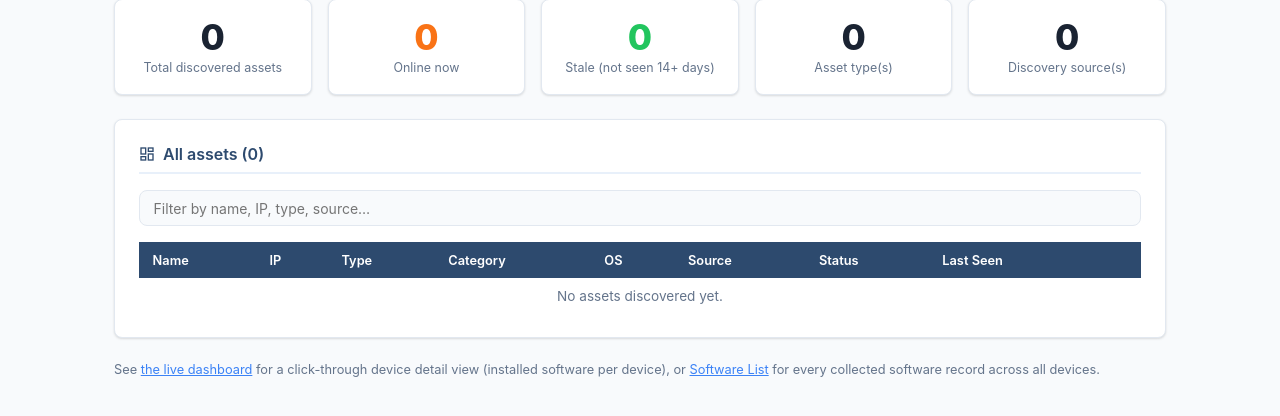
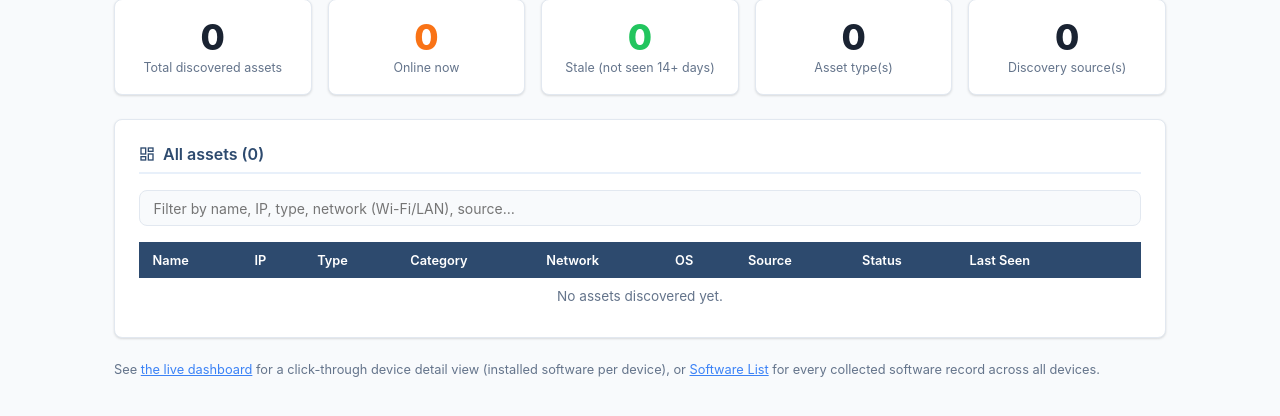
Before and after one commit to 83avenger/AD-Agent, a Flask app: page /assets in a window 1280 px wide. Shown: the part 290-706 px from the top of the page. Run offline with Flask 3, Linux system fonts and the light colour scheme; data that the repository does not hold is empty; some libraries are stand-ins or nearby versions.

Commit message:
Add Wi-Fi / LAN / VPN connection type to Assets and Endpoints
Each device now reports how it is actually connected, taken from the up adapter
holding the lowest-metric IPv4 default route: Wi-Fi, LAN, Mobile, or VPN. When a
VPN/tunnel carries the route over a physical link, both are reported, e.g.
'Wi-Fi (VPN)'. The adapter name is kept for the tooltip.

- Send-InventoryCheckin.ps1: Get-ConnectionInfo adds ConnectionType and
  ConnectionAdapter to every check-in and to the collector log line. It never
  fails a check-in.
- SoftwareInventory module: the same probe as $script:ConnectionProbe, plus
  Get-NetworkConnection (local or over WinRM, returns $null instead of
  throwing). Run-Discovery records it for hosts it categorises over WinRM; the
  discovery CSV gains a ConnectionType column.
- assets_db: connection_type / connection_adapter columns, auto-added to
  existing databases. Written by check-ins and discovery with COALESCE, so a
  report without the field (older collector, network-only scan) keeps the last
  known value. Endpoint-supplied values are string-only and length-capped.
- Assets and Endpoints pages: a Network column (coloured badge, adapter on
  hover), a "By network" count, and the text filter matches it.

Verified: probe tested with mocked adapters (LAN, Wi-Fi, docked laptop, either
metric order, WARP and AnyConnect over Wi-Fi/LAN, cellular, Hyper-V switch, no
route, no adapters, cmdlet failure); the collector and module copies are
identical. Store: Wi-Fi to LAN update, keep-last on a missing field, discovery
sync, junk capping, and migration of a pre-existing DB. Pages render the column
and counts. The real check-in endpoint stores the field. The Intune package
still round-trips. Windows NetAdapter/NetRoute cmdlets themselves are mocked,
not executed.

Co-Authored-By: Claude Opus 5.5 <noreply@anthropic.com>
Claude-Session: https://claude.ai/code/session_01Sdd52zyevE42JC3mWBHu7Z

```diff
--- a/WebApp/app.py
+++ b/WebApp/app.py
@@ -1500,12 +1500,15 @@ def assets_list():
     by_type: dict = {}
     by_category: dict = {}
     by_source: dict = {}
+    by_network: dict = {}
     online_count = 0
     stale_count = 0
     for a in assets:
         by_type[a.get("AssetType", "Unknown")] = by_type.get(a.get("AssetType", "Unknown"), 0) + 1
         by_category[a.get("Category", "Unknown")] = by_category.get(a.get("Category", "Unknown"), 0) + 1
         by_source[a.get("Source", "Unknown")] = by_source.get(a.get("Source", "Unknown"), 0) + 1
+        net = a.get("ConnectionType") or "Not reported"
+        by_network[net] = by_network.get(net, 0) + 1
         if _is_online(a.get("LastSeen")):
             online_count += 1
         if _is_stale(a.get("LastSeen")):
@@ -1521,6 +1524,7 @@ def assets_list():
         by_type=sorted(by_type.items(), key=lambda kv: -kv[1]),
         by_category=sorted(by_category.items(), key=lambda kv: -kv[1]),
         by_source=sorted(by_source.items(), key=lambda kv: -kv[1]),
+        by_network=sorted(by_network.items(), key=lambda kv: -kv[1]),
         last_scan=last_scan,
         is_online=_is_online,
         is_stale=_is_stale,
@@ -1630,7 +1634,10 @@ def endpoints_list():
 
     by_source: dict = {}
     by_location: dict = {}
+    by_network: dict = {}
     for e in endpoints:
+        net = e.get("ConnectionType") or "Not reported"
+        by_network[net] = by_network.get(net, 0) + 1
         s = e.get("CheckinSource", "Unknown")
         by_source[s] = by_source.get(s, 0) + 1
         loc = e.get("LastLocation", "Unknown")
@@ -1649,6 +1656,7 @@ def endpoints_list():
         today_count=len(today),
         by_source=sorted(by_source.items(), key=lambda kv: -kv[1]),
         by_location=sorted(by_location.items(), key=lambda kv: -kv[1]),
+        by_network=sorted(by_network.items(), key=lambda kv: -kv[1]),
         presence=presence,
         presence_days=PRESENCE_WINDOW_DAYS,
         location_configured=bool(_corporate_networks()),
--- a/WebApp/assets_db.py
+++ b/WebApp/assets_db.py
@@ -94,6 +94,12 @@ _ADDED_COLUMNS = {
     "last_office_checkin": "TEXT",
     "last_remote_checkin": "TEXT",
     "last_location":       "TEXT",   # 'Office' | 'Remote' | 'Unknown'
+    # How the device is connected right now: 'Wi-Fi' | 'LAN' | 'VPN' | 'Mobile' | 'Other',
+    # with '(VPN)' appended when a VPN carries the default route over a physical link
+    # (e.g. 'Wi-Fi (VPN)'). Reported by the push collector and the discovery WinRM probe
+    # from the adapter holding the default route; the adapter name is kept beside it.
+    "connection_type":     "TEXT",
+    "connection_adapter":  "TEXT",
 }
 
 # Daily presence rollup. NOT one row per check-in: presence check-ins run every 30
@@ -307,7 +313,9 @@ def sync_assets(state_dir: Path, assets: list) -> None:
             row = (
                 key, a.get("Name"), a.get("IP"), a.get("AssetType"), a.get("OS"),
                 a.get("OpenPorts"), a.get("Source"), a.get("LastSeen"), a.get("CollectionNote"),
-                json.dumps(software) if software else None, category, now, now,
+                json.dumps(software) if software else None, category,
+                _clean_conn(a.get("ConnectionType")), _clean_conn(a.get("ConnectionAdapter"), 200),
+                now, now,
             )
             if BACKEND == "postgres":
                 # A host discovered first as a bare IP (no reverse DNS yet) that later
@@ -318,8 +326,9 @@ def sync_assets(state_dir: Path, assets: list) -> None:
                     cur.execute("DELETE FROM assets WHERE dedup_key = %s AND dedup_key != %s", (ip, key))
                 cur.execute("""
                     INSERT INTO assets (dedup_key, name, ip, asset_type, os, open_ports,
-                        source, last_seen, collection_note, software_json, category, first_seen, updated_at)
-                    VALUES (%s, %s, %s, %s, %s, %s, %s, %s, %s, %s, %s, %s, %s)
+                        source, last_seen, collection_note, software_json, category,
+                        connection_type, connection_adapter, first_seen, updated_at)
+                    VALUES (%s, %s, %s, %s, %s, %s, %s, %s, %s, %s, %s, %s, %s, %s, %s)
                     ON CONFLICT (dedup_key) DO UPDATE SET
                         name            = EXCLUDED.name,
                         ip              = EXCLUDED.ip,
@@ -333,6 +342,8 @@ def sync_assets(state_dir: Path, assets: list) -> None:
                         collection_note = EXCLUDED.collection_note,
                         software_json   = COALESCE(EXCLUDED.software_json, assets.software_json),
                         category        = COALESCE(EXCLUDED.category, assets.category),
+                        connection_type    = COALESCE(EXCLUDED.connection_type, assets.connection_type),
+                        connection_adapter = COALESCE(EXCLUDED.connection_adapter, assets.connection_adapter),
                         updated_at      = EXCLUDED.updated_at
                 """, row)
             else:
@@ -340,8 +351,9 @@ def sync_assets(state_dir: Path, assets: list) -> None:
                     cur.execute("DELETE FROM assets WHERE dedup_key = ? AND dedup_key != ?", (ip, key))
                 cur.execute("""
                     INSERT INTO assets (dedup_key, name, ip, asset_type, os, open_ports,
-                        source, last_seen, collection_note, software_json, category, first_seen, updated_at)
-                    VALUES (?, ?, ?, ?, ?, ?, ?, ?, ?, ?, ?, ?, ?)
+                        source, last_seen, collection_note, software_json, category,
+                        connection_type, connection_adapter, first_seen, updated_at)
+                    VALUES (?, ?, ?, ?, ?, ?, ?, ?, ?, ?, ?, ?, ?, ?, ?)
                     ON CONFLICT(dedup_key) DO UPDATE SET
                         name            = excluded.name,
                         ip              = excluded.ip,
@@ -355,6 +367,8 @@ def sync_assets(state_dir: Path, assets: list) -> None:
                         collection_note = excluded.collection_note,
                         software_json   = COALESCE(excluded.software_json, assets.software_json),
                         category        = COALESCE(excluded.category, assets.category),
+                        connection_type    = COALESCE(excluded.connection_type, assets.connection_type),
+                        connection_adapter = COALESCE(excluded.connection_adapter, assets.connection_adapter),
                         updated_at      = excluded.updated_at
                 """, row)
         conn.commit()
@@ -381,6 +395,16 @@ def _derive_category(asset_type: str | None, os: str | None) -> str:
     return "Unknown"
 
 
+def _clean_conn(value, max_len: int = 40):
+    """Normalise a device-reported connection field: strings only, trimmed, length-capped
+    (it comes from an endpoint, so it must not be able to write an arbitrary blob into
+    the row), and None for empty so the upsert's COALESCE keeps the last known value."""
+    if not isinstance(value, str):
+        return None
+    value = value.strip()[:max_len]
+    return value or None
+
+
 def _row_to_asset(row) -> dict:
     get = row.__getitem__ if isinstance(row, (dict,)) else (lambda k: row[k])
     try:
@@ -400,7 +424,9 @@ def _row_to_asset(row) -> dict:
                      ("checkin_user", "CheckinUser"),
                      ("last_office_checkin", "LastOfficeCheckin"),
                      ("last_remote_checkin", "LastRemoteCheckin"),
-                     ("last_location", "LastLocation")):
+                     ("last_location", "LastLocation"),
+                     ("connection_type", "ConnectionType"),
+                     ("connection_adapter", "ConnectionAdapter")):
         try:
             val = get(col)
         except (KeyError, IndexError):
@@ -542,14 +568,17 @@ def record_checkin(state_dir: Path, payload: dict, checkin_source: str = "PushCo
             payload.get("OS"), payload.get("Source") or checkin_source, seen,
             json.dumps(software) if software else None,
             seen, checkin_source, payload.get("User"),
-            office_ts, remote_ts, location, now, now,
+            office_ts, remote_ts, location,
+            _clean_conn(payload.get("ConnectionType")), _clean_conn(payload.get("ConnectionAdapter"), 200),
+            now, now,
         )
         if BACKEND == "postgres":
             cur.execute("""
                 INSERT INTO assets (dedup_key, name, ip, asset_type, os, source, last_seen,
                     software_json, last_checkin, checkin_source, checkin_user,
-                    last_office_checkin, last_remote_checkin, last_location, first_seen, updated_at)
-                VALUES (%s, %s, %s, %s, %s, %s, %s, %s, %s, %s, %s, %s, %s, %s, %s, %s)
+                    last_office_checkin, last_remote_checkin, last_location,
+                    connection_type, connection_adapter, first_seen, updated_at)
+                VALUES (%s, %s, %s, %s, %s, %s, %s, %s, %s, %s, %s, %s, %s, %s, %s, %s, %s, %s)
                 ON CONFLICT (dedup_key) DO UPDATE SET
                     name           = COALESCE(EXCLUDED.name, assets.name),
                     ip             = COALESCE(EXCLUDED.ip, assets.ip),
@@ -564,14 +593,17 @@ def record_checkin(state_dir: Path, payload: dict, checkin_source: str = "PushCo
                     last_office_checkin = COALESCE(EXCLUDED.last_office_checkin, assets.last_office_checkin),
                     last_remote_checkin = COALESCE(EXCLUDED.last_remote_checkin, assets.last_remote_checkin),
                     last_location  = EXCLUDED.last_location,
+                    connection_type    = COALESCE(EXCLUDED.connection_type, assets.connection_type),
+                    connection_adapter = COALESCE(EXCLUDED.connection_adapter, assets.connection_adapter),
                     updated_at     = EXCLUDED.updated_at
             """, row)
         else:
             cur.execute("""
                 INSERT INTO assets (dedup_key, name, ip, asset_type, os, source, last_seen,
                     software_json, last_checkin, checkin_source, checkin_user,
-                    last_office_checkin, last_remote_checkin, last_location, first_seen, updated_at)
-                VALUES (?, ?, ?, ?, ?, ?, ?, ?, ?, ?, ?, ?, ?, ?, ?, ?)
+                    last_office_checkin, last_remote_checkin, last_location,
+                    connection_type, connection_adapter, first_seen, updated_at)
+                VALUES (?, ?, ?, ?, ?, ?, ?, ?, ?, ?, ?, ?, ?, ?, ?, ?, ?, ?)
                 ON CONFLICT(dedup_key) DO UPDATE SET
                     name           = COALESCE(excluded.name, assets.name),
                     ip             = COALESCE(excluded.ip, assets.ip),
@@ -586,6 +618,8 @@ def record_checkin(state_dir: Path, payload: dict, checkin_source: str = "PushCo
                     last_office_checkin = COALESCE(excluded.last_office_checkin, assets.last_office_checkin),
                     last_remote_checkin = COALESCE(excluded.last_remote_checkin, assets.last_remote_checkin),
                     last_location  = excluded.last_location,
+                    connection_type    = COALESCE(excluded.connection_type, assets.connection_type),
+                    connection_adapter = COALESCE(excluded.connection_adapter, assets.connection_adapter),
                     updated_at     = excluded.updated_at
             """, row)
 
--- /dev/null
+++ b/WebApp/templates/_network.html
@@ -0,0 +1,15 @@
+{# Wi-Fi / LAN / VPN badge for an asset or endpoint. The adapter name is in the tooltip.
+   ConnectionType comes from the push collector or the discovery WinRM probe: the adapter
+   holding the default route, with "(VPN)" appended when a VPN rides on top of it. #}
+{% macro network_badge(conn, adapter) -%}
+  {%- if conn -%}
+    {%- set base = conn.split(' ')[0] -%}
+    {%- set style = {'Wi-Fi': 'background:var(--low);color:#fff;',
+                     'LAN': 'background:var(--success);color:#fff;',
+                     'VPN': 'background:var(--medium);color:#1e293b;',
+                     'Mobile': 'background:var(--high);color:#fff;'}.get(base, 'background:var(--border);color:var(--text);') -%}
+    <span class="badge" style="{{ style }}" title="{{ adapter or conn }}">{{ conn }}</span>
+  {%- else -%}
+    <span style="color:var(--muted);" title="Not reported yet - comes from the push collector check-in or a discovery WinRM probe">—</span>
+  {%- endif -%}
+{%- endmacro %}
--- a/WebApp/templates/assets.html
+++ b/WebApp/templates/assets.html
@@ -1,4 +1,5 @@
 {% extends "base.html" %}
+{% from "_network.html" import network_badge %}
 {% block title %}Discovered Assets — DC Anomaly Agent{% endblock %}
 
 {% block content %}
@@ -54,6 +55,12 @@
     {% for t, c in by_category %}<span class="badge badge-low">{{ t }}: {{ c }}</span>{% endfor %}
   </div>
   {% endif %}
+  {% if by_network %}
+  <div class="card-header" style="margin-top:1rem;">By network (Wi-Fi / LAN)</div>
+  <div class="checkbox-group">
+    {% for t, c in by_network %}<span class="badge badge-low">{{ t }}: {{ c }}</span>{% endfor %}
+  </div>
+  {% endif %}
   <div class="card-header" style="margin-top:1rem;">By source</div>
   <div class="checkbox-group">
     {% for s, c in by_source %}<span class="badge badge-low">{{ s }}: {{ c }}</span>{% endfor %}
@@ -75,12 +82,12 @@
     </form>
     {% endif %}
   </div>
-  <input type="text" id="assetFilter" placeholder="Filter by name, IP, type, source…"
+  <input type="text" id="assetFilter" placeholder="Filter by name, IP, type, network (Wi-Fi/LAN), source…"
     style="width:100%; padding:.55rem .85rem; border:1px solid var(--border); border-radius:var(--radius);
       font-size:.875rem; margin-bottom:1rem;" onkeyup="filterAssets()">
   <div class="tbl-wrap">
     <table id="assetTable">
-      <thead><tr><th>Name</th><th>IP</th><th>Type</th><th>Category</th><th>OS</th><th>Source</th><th>Status</th><th>Last Seen</th><th></th></tr></thead>
+      <thead><tr><th>Name</th><th>IP</th><th>Type</th><th>Category</th><th>Network</th><th>OS</th><th>Source</th><th>Status</th><th>Last Seen</th><th></th></tr></thead>
       <tbody>
         {% for a in assets %}
         <tr>
@@ -94,6 +101,7 @@
               <span style="color:var(--muted);">—</span>
             {% endif %}
           </td>
+          <td>{{ network_badge(a.ConnectionType, a.ConnectionAdapter) }}</td>
           <td>{{ a.OS or '—' }}</td>
           <td>{{ a.Source }}</td>
           <td>
@@ -117,7 +125,7 @@
           </td>
         </tr>
         {% else %}
-        <tr><td colspan="9" style="text-align:center; color:var(--muted);">No assets discovered yet.</td></tr>
+        <tr><td colspan="10" style="text-align:center; color:var(--muted);">No assets discovered yet.</td></tr>
         {% endfor %}
       </tbody>
     </table>
```
Also changed, not shown: WebApp/templates/endpoints.html (+11 -3 lines), docs/ENDPOINT-ROLLOUT-STEP-BY-STEP.md (+6 -0 lines), 4 other files.
